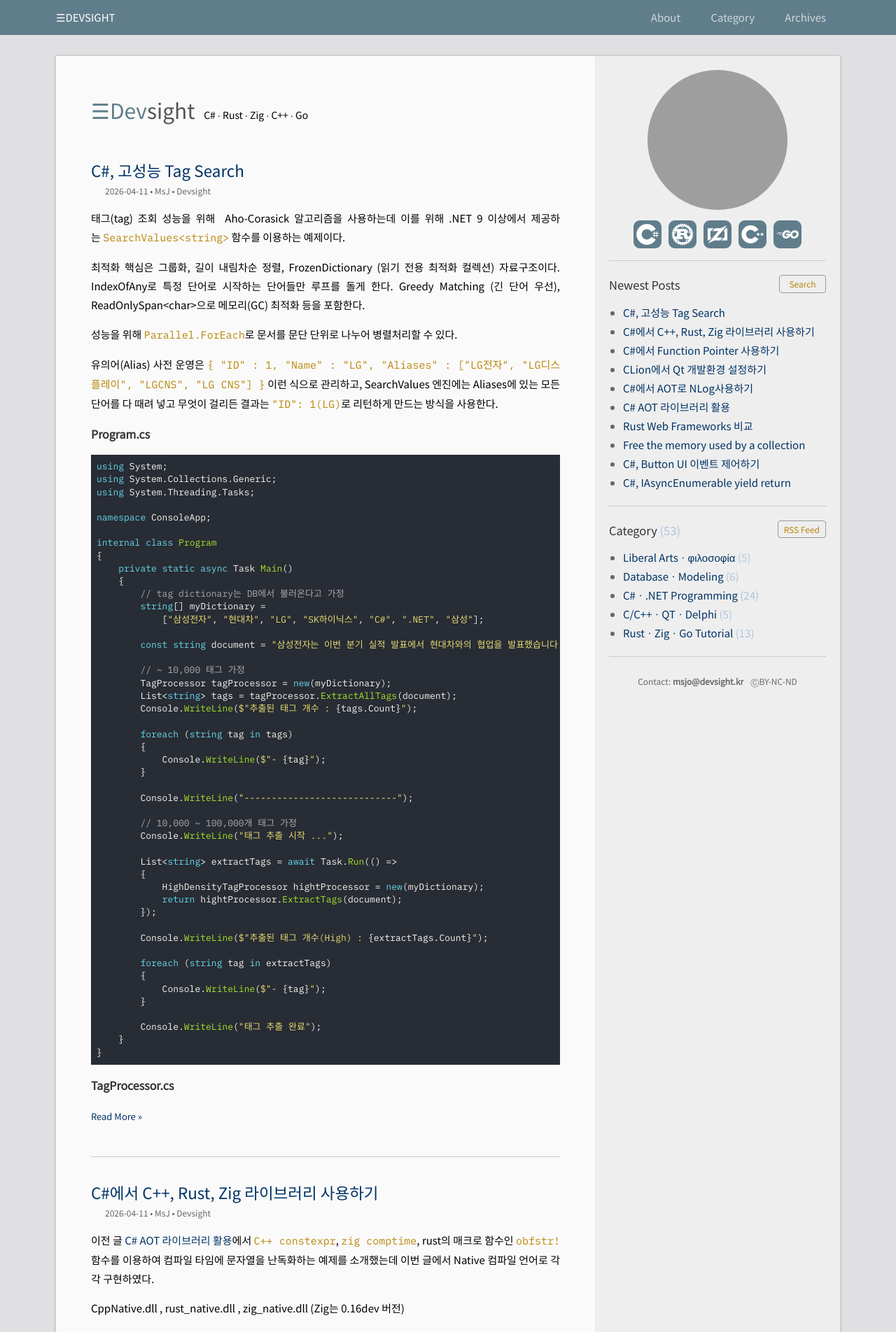
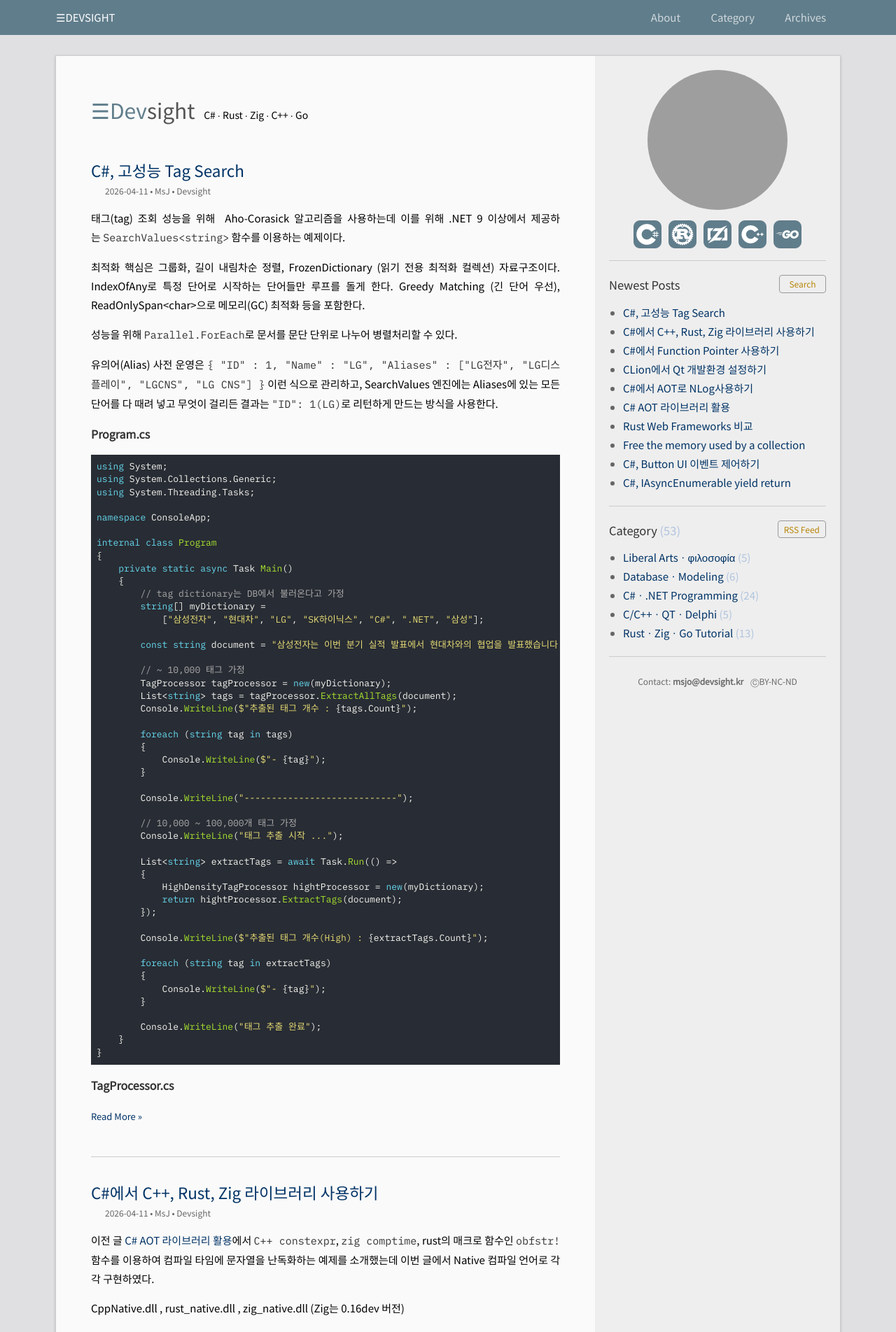
Before and after one commit to DebugJO/rustlang, a Jekyll site: the page built from index.html, in a window 1280 px wide. Shown: the top 1904 px of the page at 70% size. Built offline with Jekyll 4.4.1, drawn with Linux system fonts in a browser that asks for light colours; the list of posts is cut into pages by our own code; grey boxes are pictures that could not be loaded.

Commit message:
Update _base.scss

```diff
--- a/_sass/_base.scss
+++ b/_sass/_base.scss
@@ -63,13 +63,13 @@
 
 p > code {
     font-size: 15px !important;
-    color: darkgoldenrod !important;
+    /* color: darkgoldenrod !important; */
     background-color: #FAFAFA !important;
 }
 
 li > code {
     font-size: 15px !important;
-    /* color: darkgoldenrod !important; */
+    color: darkgoldenrod !important;
     background-color: #FAFAFA !important;
 }
 
```
